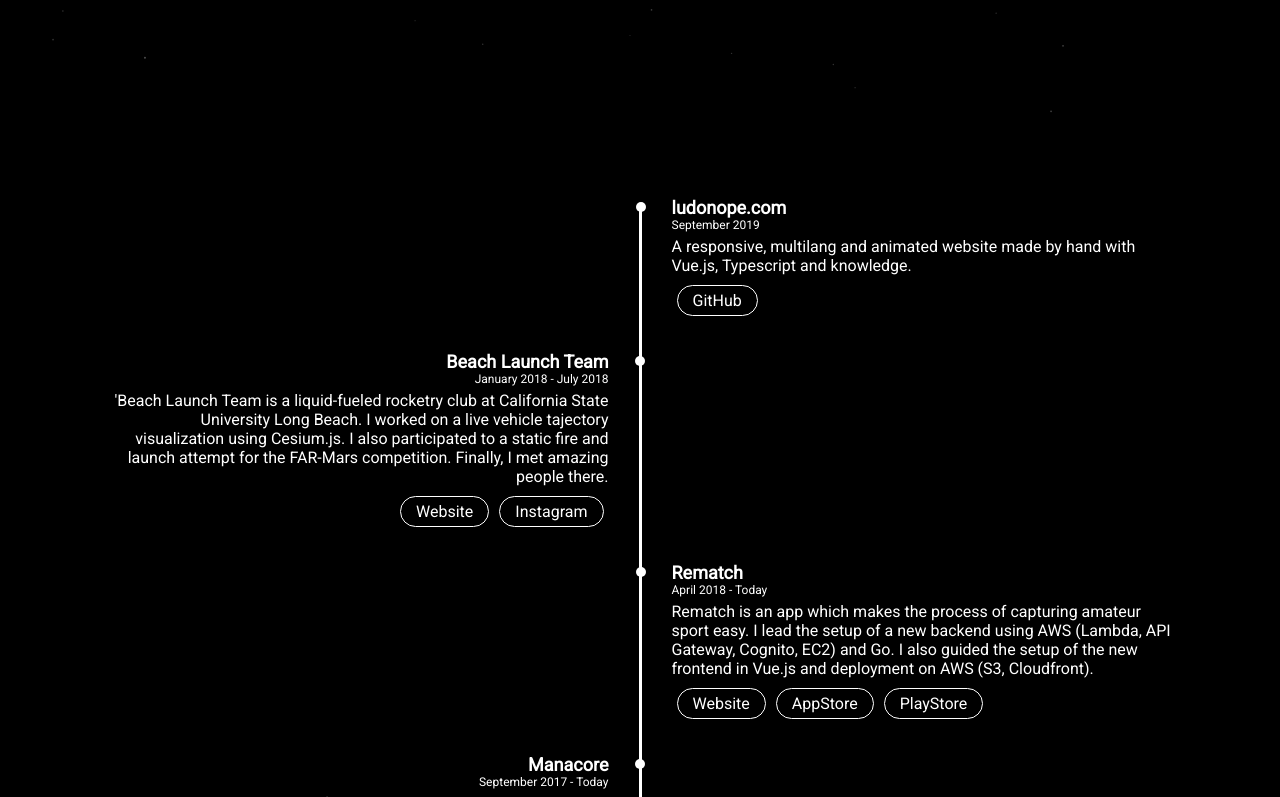
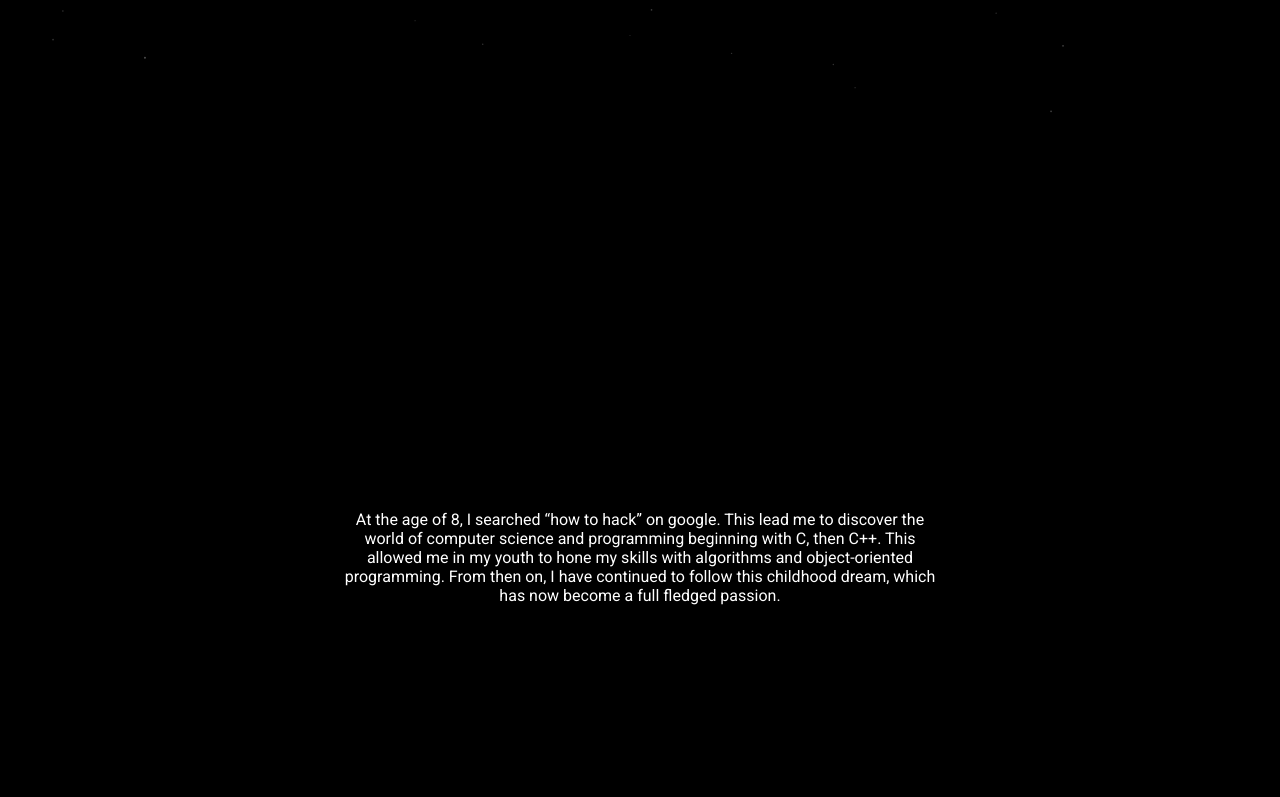
Before and after one commit to Ludonope/ludonope.com, a Vue app: page /#/ in a window 1280 px wide. Shown: the part 683-1480 px from the top of the page. Built offline with nearby package versions, Linux system fonts and the light colour scheme; what vue-mq would draw is missing.

Commit message:
Added bio section

```diff
--- /dev/null
+++ b/src/components/Bio.vue
@@ -0,0 +1,48 @@
+<template lang="pug">
+  .bio-section
+    div(v-observe-visibility="visibilityChanged")
+    transition(name="fade")
+      .text(v-show="!delay") {{ $t('intro.bio') }}
+</template>
+
+<script lang="ts">
+import { Component, Vue } from 'vue-property-decorator'
+
+@Component({
+  name: 'Bio'
+})
+export default class Bio extends Vue {
+  delay: number
+
+  constructor () {
+    super()
+    this.delay = 200
+  }
+
+  visibilityChanged (isVisible: boolean, entry: any) {
+    this.delay = 200
+
+    if (isVisible) {
+      setTimeout(() => {
+        this.delay = 0
+      }, this.delay)
+    }
+  }
+}
+</script>
+
+<style lang="scss" scoped>
+.bio-section {
+  color: white;
+  width: 100%;
+  min-height: 110vh;
+  display: grid;
+  justify-content: center;
+  align-content: center;
+}
+
+.text {
+  max-width: 600px;
+  text-align: center;
+}
+</style>
--- a/src/locales/en.json
+++ b/src/locales/en.json
@@ -6,7 +6,8 @@
     "contacts": "CONTACTS"
   },
   "intro": {
-    "subtitle": "Full Stack Software Engineer"
+    "subtitle": "Full Stack Software Engineer",
+    "bio": "At the age of 8, I searched “how to hack” on google. This lead me to discover the world of computer science and programming beginning with C, then C++. This allowed me in my youth to hone my skills with algorithms and object-oriented programming. From then on, I have continued to follow this childhood dream, which has now become a full fledged passion."
   },
   "experiences": {
     "labels": {
--- a/src/locales/fr.json
+++ b/src/locales/fr.json
@@ -6,7 +6,8 @@
     "contacts": "CONTACT"
   },
   "intro": {
-    "subtitle": "Développeur Full Stack"
+    "subtitle": "Développeur Full Stack",
+    "bio": "À l’âge de 8 ans, je recherche sur google “apprendre à hacker”. Je découvre alors le monde de l’informatique et la programmation grâce au siteduzero (ex openclassroom) avec le langage C, puis C++. Cela m’a permi d’acquérir très jeune des notions d’algorithmie et de programmation orientée objet. Depuis, je ne cesse de suivre ce rêve d’enfant, qui s’est aujourd’hui transformé en une véritable passion."
   },
   "experiences": {
     "labels": {
--- a/src/views/Home.vue
+++ b/src/views/Home.vue
@@ -1,17 +1,20 @@
 <template lang="pug">
   .home
     Introduction.section#intro
+    Bio
     Projects.section#projects
 </template>
 
 <script lang="ts">
 import { Component, Vue } from 'vue-property-decorator'
 import Introduction from '@/components/Introduction.vue'
+import Bio from '@/components/Bio.vue'
 import Projects from '@/components/Projects.vue'
 
 @Component({
   components: {
     Introduction,
+    Bio,
     Projects
   }
 })
```
